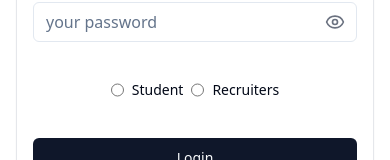
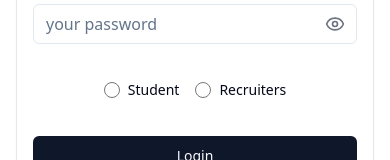
Before and after one commit to abhi051002/JobPortal, a React (Vite) app in the folder frontend/: page /login in a window 390 px wide. Shown: the part 360-520 px from the top of the page. Built offline with nearby package versions, Linux system fonts and the light colour scheme.

Commit message:
radio button issue fixed for mobile in login page

```diff
--- a/frontend/src/components/Auth/Login.jsx
+++ b/frontend/src/components/Auth/Login.jsx
@@ -106,18 +106,21 @@ const Login = () => {
           </div>
 
           <div className="flex flex-row justify-center sm:justify-between">
-            <RadioGroup className="flex flex-row items-center sm:items-center gap-2 sm:gap-4 my-3 sm:my-5">
+            <RadioGroup className="flex flex-row justify-center items-center gap-4 my-5">
               <div className="flex items-center space-x-2">
                 <Input
                   type="radio"
                   name="role"
                   id="student"
                   value="student"
-                  className="cursor-pointer"
+                  className="h-4 w-4 cursor-pointer accent-blue-600"
                   checked={input.role === "student"}
                   onChange={(e) => changeEventHandler(e)}
                 />
-                <Label htmlFor="student" className="text-sm sm:text-base">
+                <Label
+                  htmlFor="student"
+                  className="text-sm sm:text-base cursor-pointer"
+                >
                   Student
                 </Label>
               </div>
@@ -127,11 +130,14 @@ const Login = () => {
                   name="role"
                   id="recruiters"
                   value="recruiters"
+                  className="h-4 w-4 cursor-pointer accent-blue-600"
                   checked={input.role === "recruiters"}
                   onChange={(e) => changeEventHandler(e)}
-                  className="cursor-pointer"
                 />
-                <Label htmlFor="recruiters" className="text-sm sm:text-base">
+                <Label
+                  htmlFor="recruiters"
+                  className="text-sm sm:text-base cursor-pointer"
+                >
                   Recruiters
                 </Label>
               </div>
```
